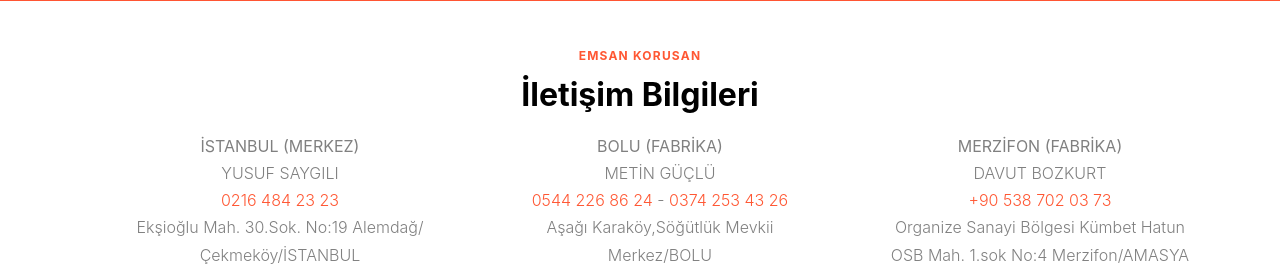
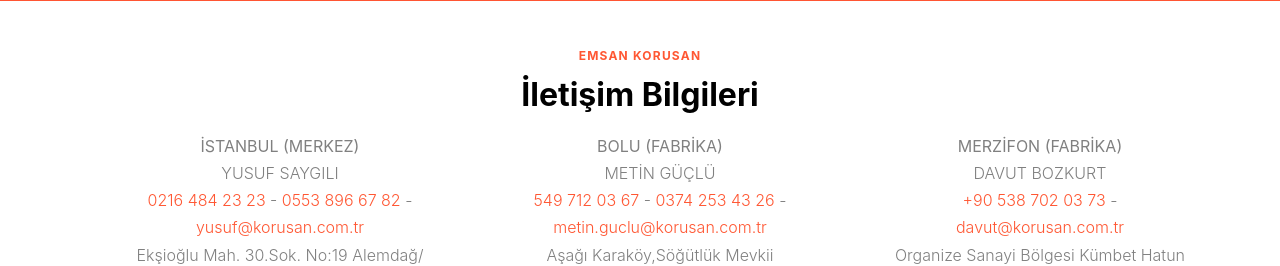
Before and after one commit to Tugrulvural89/korusan, a Django app: page /tum-fabrikalar/ in a window 1280 px wide. Shown: the part 114-380 px from the top of the page. Run offline with Django 3.2, Linux system fonts and the light colour scheme; data that the repository does not hold is empty; some libraries are stand-ins or nearby versions; some web fonts are replaced.

Commit message:
contact update

```diff
--- a/templates/allContact.html
+++ b/templates/allContact.html
@@ -59,7 +59,9 @@
                       <li><strong>İSTANBUL (MERKEZ)</strong></li>
                       <li>YUSUF SAYGILI</li>
                       <li>
-                          <a href="tel:+90-216-484-23-23">0216 484 23 23</a>
+                          <a href="tel:+90-216-484-23-23">0216 484 23 23</a><span> - </span>
+                              <a href="tel:+90-553-896-67-82" >0553 896 67 82</a> <span> - </span>
+                          <a href="mailto:yusuf@korusan.com.tr">yusuf@korusan.com.tr</a>
                       </li>
                       <li>Ekşioğlu Mah. 30.Sok. No:19
                           Alemdağ/Çekmeköy/İSTANBUL</li>
@@ -73,8 +75,9 @@
                       <li><strong>BOLU (FABRİKA)</strong></li>
                           <li>METİN GÜÇLÜ</li>
                           <li>
-                              <a href="tel:+90-544-226-86-24">0544 226 86 24</a><span> - </span>
-                              <a href="tel:+90-374-253-43-26" >0374 253 43 26</a>
+                              <a href="tel:+90-549-712-03-67">549 712 03 67</a><span> - </span>
+                              <a href="tel:+90-374-253-43-26" >0374 253 43 26</a><span> - </span>
+                          <a href="mailto:metin.guclu@korusan.com.tr">metin.guclu@korusan.com.tr</a>
                           </li>
                       <li>Aşağı Karaköy,Söğütlük Mevkii Merkez/BOLU</li>
                       <li style="margin: 5px;">
@@ -87,7 +90,8 @@
                       <li><strong>MERZİFON (FABRİKA)</strong></li>
                       <li>DAVUT BOZKURT</li>
                       <li>
-                          <a href="tel:+90-538-702-03-73">+90 538 702 03 73</a>
+                          <a href="tel:+90-538-702-03-73">+90 538 702 03 73</a><span> - </span>
+                          <a href="mailto:davut@korusan.com.tr">davut@korusan.com.tr</a>
                       </li>
                       <li>Organize Sanayi Bölgesi Kümbet Hatun
                           OSB Mah. 1.sok No:4 Merzifon/AMASYA</li>
@@ -104,7 +108,8 @@
                           <li>MUSTAFA GÜCEK</li>
                           <li>
                               <a href="tel:+905387020374">+90 538 702 03 74</a><span> - </span>
-                              <a href="tel:+90-374-253-43-26">0312 395 72 35</a>
+                              <a href="tel:+90-374-253-43-26">0312 395 72 35</a><span> - </span>
+                          <a href="mailto:mustafa.gucek@korusan.com.tr">mustafa.gucek@korusan.com.tr</a>
                           </li>
                       <li>İvedik Organize San. Bölgesi
                             Yenimahalle 687.Sok. No:104 ANKARA</li>
@@ -119,7 +124,8 @@
                           <li>Mehmet Demir</li>
                           <li>
                               <a href="tel:+90-538-702-03-75">0538 702 03 75</a><span> - </span>
-                              <a href="tel:+90-286-618-11-27">0286 618 11 27</a>
+                              <a href="tel:+90-286-618-11-27">0286 618 11 27</a><span> - </span>
+                          <a href="mailto:mehmet.demir@korusan.com.tr">mehmet.demir@korusan.com.tr</a>
                           </li>
                       <li>İzmir asfaltı üzeri Seferşah mahallesi tabakhane caddesi no :14  Ezine/Çanakkale</li>
                       <li>
@@ -133,7 +139,8 @@
                       <li><strong>MUĞLA</strong></li>
                           <li>OSMAN KAYYUM</li>
                           <li>
-                              <a href="tel:+90-537-868-51-03">0537 868 51 03</a>
+                              <a href="tel:+90-538-702-03-70">0538 702 03 70</a><span> - </span>
+                          <a href="mailto:osman@korusan.com.tr">osman@korusan.com.tr</a>
                         </li>
                       <li>Salihpaşalar Köyü
                             Merkez/MUĞLA</li>
@@ -148,7 +155,8 @@
                       <li><strong>ADANA</strong></li>
                           <li>İLKER KOCABAY</li>
                           <li>
-                              <a href="tel:+90-538-702-03-71">0538 702 03 71</a>
+                              <a href="tel:+90-538-702-03-71">0538 702 03 71</a><span> - </span>
+                          <a href="mailto:ilker@korusan.com.tr">ilker@korusan.com.tr</a>
                           </li>
                       <li>Mustafalar Köyü Yüreğir/ADANA</li>
                       <li>
@@ -168,8 +176,9 @@
                       <li><strong>GEDİZ</strong></li>
                           <li>SEDAT ÖZTÜRK</li>
                           <li>
-                              <a href="tel:+90-536-828-01-67">0536 828 01 67</a><span> - </span>
-                              <a href="tel:+90-274-424-21-01">0274 424 21 01</a>
+                              <a href="tel:+90-536-828-01-67">0543 766 77 53</a><span> - </span>
+                              <a href="tel:+90-274-424-21-01">0274 424 21 01</a><span> - </span>
+                          <a href="mailto:sedat@korusan.com.tr">sedat@korusan.com.tr</a>
                           </li>
                       <li>Gölcük Köyü, Dereyolu Mevkii Gediz/KÜTAHYA</li>
                       <li>
@@ -183,7 +192,9 @@
                       <li><strong>YILDIZELİ</strong></li>
                           <li>HAKAN SAĞLAM</li>
                           <li>
-                              <a href="tel:+90-346-751-21-23">0346 751 21 23</a>
+                              <a href="tel:+90-346-751-21-23">0346 751 21 23</a><span> - </span>
+                              <a href="tel:+90-549-712-03-62">0549 712 03 62</a><span> - </span>
+                          <a href="mailto:hakan.saglam@korusan.com.tr">hakan.saglam@korusan.com.tr</a>
                           </li>
                       <li>Salihiye mahallesi Eyüp Aygül mezrası no :4 Yıldızeli/ Sivas</li>
                       <li>
@@ -197,7 +208,8 @@
                       <li><strong>İZMİR</strong></li>
                           <li>ENES EMRE KÜÇÜK</li>
                           <li>
-                              <a href="tel:+90-549-712-03-66">0549 712 03 66</a>
+                              <a href="tel:+90-549-712-03-66">0549 712 03 66</a><span> - </span>
+                          <a href="mailto:emre@korusan.com.tr">emre@korusan.com.tr</a>
                           </li>
                       <li>Torasan mahallesi İzmir Çeşme yolu caddesi No:3
 Urla İzmir</li>
```
